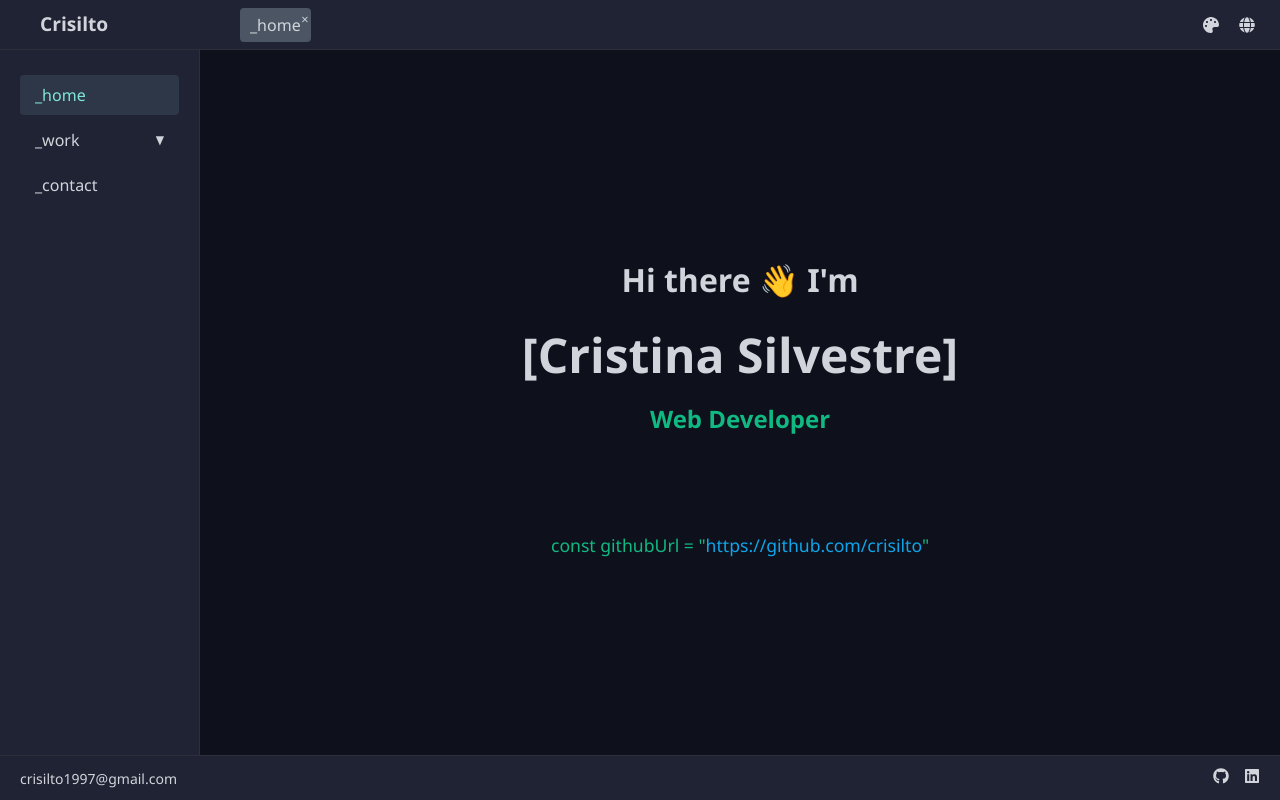
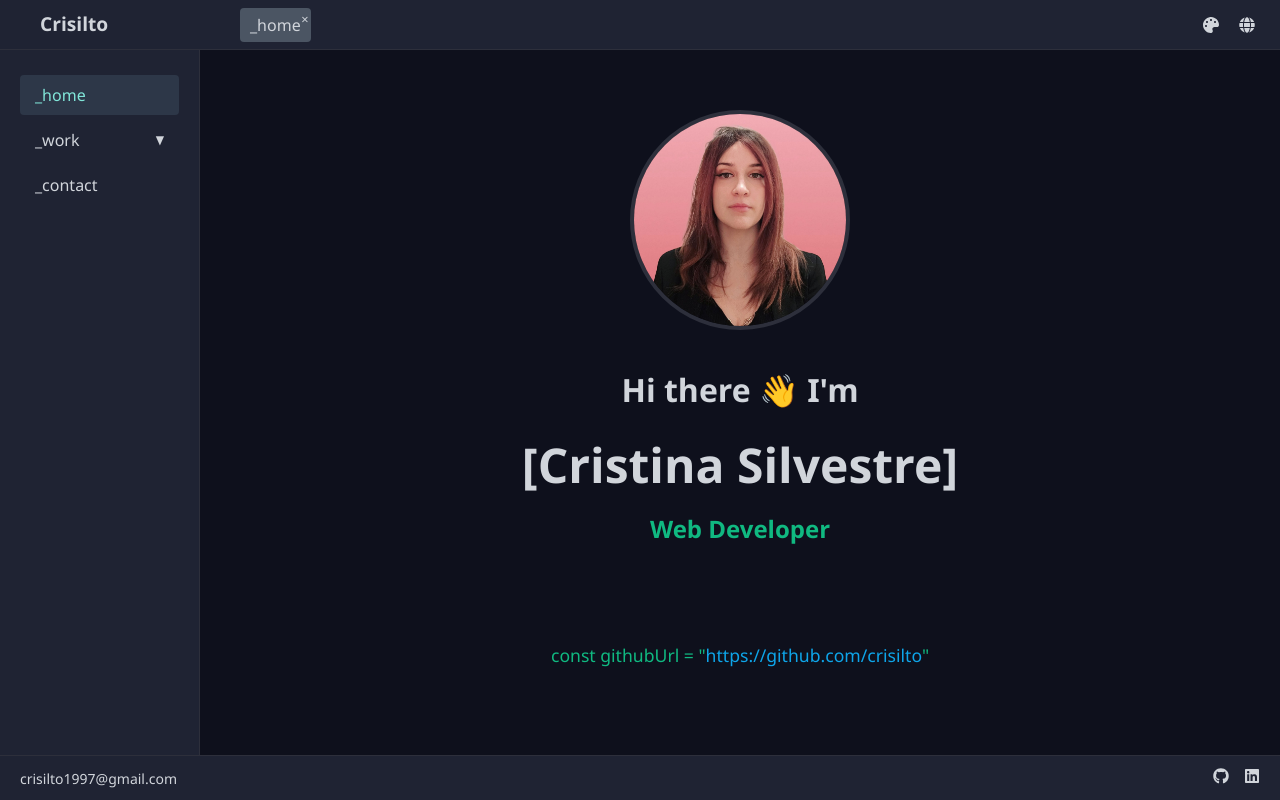
Before and after one commit to crisilto/portfolio, a React (Vite) app: page / in a window 1280 px wide. Built offline with nearby package versions, Linux system fonts and the light colour scheme.

Commit message:
Adding photo

```diff
--- a/src/components/Contact.jsx
+++ b/src/components/Contact.jsx
@@ -27,9 +27,6 @@ const Contact = () => {
             <button type="submit" className="submit-button">Send Message</button>
           </form>
         </div>
-        <div className="contact-photo">
-          <img src="https://via.placeholder.com/150" alt="Your Name" className="avatar" />
-        </div>
       </div>
     </div>
   );
--- a/src/components/Home.jsx
+++ b/src/components/Home.jsx
@@ -3,6 +3,9 @@ import '../styles/Home.css';
 const Home = () => {
   return (
     <div className="home-container">
+      <div className="contact-photo">
+        <img src="src/assets/cv.jpg" alt="Cristina Silvestre" className="avatar" />
+      </div>
       <h1 className="home-title">
         Hi there <span role="img" aria-label="wave">👋</span> I&apos;m
       </h1>
--- a/src/components/Projects.jsx
+++ b/src/components/Projects.jsx
@@ -10,10 +10,22 @@ const Projects = () => {
       demoUrl: 'https://crisilto.github.io/portfolio',
     },
     {
-      name: 'E-commerce Store',
-      description: 'An online store built with React and Node.js.',
-      githubUrl: 'https://github.com/crisilto/ecommerce',
-      demoUrl: 'https://ecommerce-example.com',
+      name: 'Dev365',
+      description: '2nd DAW Final project - DEV365 A complete website with casino games.',
+      githubUrl: 'https://github.com/crisilto/dev365',
+      //demoUrl: 'https://',
+    },
+    {
+      name: 'Paintribution',
+      description: 'Github contributions panel clone. Click to relieve stress!',
+      githubUrl: 'https://github.com/crisilto/paintribution',
+      demoUrl: 'https://paintribution.vercel.app',
+    },
+    {
+      name: 'Vidly',
+      description: 'A simple but functional video library.',
+      githubUrl: 'https://github.com/crisilto/movies-with-react',
+      demoUrl: 'https://movies-with-react-phi.vercel.app/movies',
     },
   ];
 
--- a/src/styles/Contact.css
+++ b/src/styles/Contact.css
@@ -66,18 +66,3 @@
   .submit-button:hover {
     background-color: #059669;
   }
-
-  .contact-photo {
-    display: flex;
-    justify-content: center;
-    align-items: center;
-    flex: 1;
-  }
-
-  .avatar {
-    border-radius: 50%;
-    width: 150px;
-    height: 150px;
-    object-fit: cover;
-    box-shadow: 0 2px 5px rgba(0, 0, 0, 0.1);
-  }
--- a/src/styles/Home.css
+++ b/src/styles/Home.css
@@ -2,11 +2,23 @@
     display: flex;
     flex-direction: column;
     align-items: center;
-    justify-content: center;
+    justify-content: flex-start;
     height: 100%;
     color: #d1d5db;
     padding: 20px;
     text-align: center;
+  }
+
+  .contact-photo {
+    margin: 20px;
+  }
+
+  .avatar {
+    width: 220px;
+    height: 220px;
+    border-radius: 50%;
+    object-fit: cover; /* Mantiene la proporción de la imagen */
+    border: 4px solid #2d2f3b; /* Borde para resaltar la imagen */
   }
 
   .home-title {
--- a/src/styles/Layout.css
+++ b/src/styles/Layout.css
@@ -10,14 +10,12 @@
 .top-bar {
     display: flex;
     justify-content: space-between;
-    /* Alinea el contenido a los extremos */
     align-items: center;
     background-color: #1f2333;
     padding: 0 20px;
     border-bottom: 1px solid #2d2f3b;
     z-index: 10;
     height: 50px;
-    /* Altura fija para la barra */
     flex-shrink: 0;
     box-sizing: border-box;
 }
--- a/src/styles/MyStack.css
+++ b/src/styles/MyStack.css
@@ -33,7 +33,7 @@
   }
 
   .stack-item:hover {
-    transform: scale(1.1);
+    /*transform: scale(1.1);*/
     background-color: #2d2f3b;
   }
 
```
Also changed, not shown: src/assets/cv.jpg (added).
